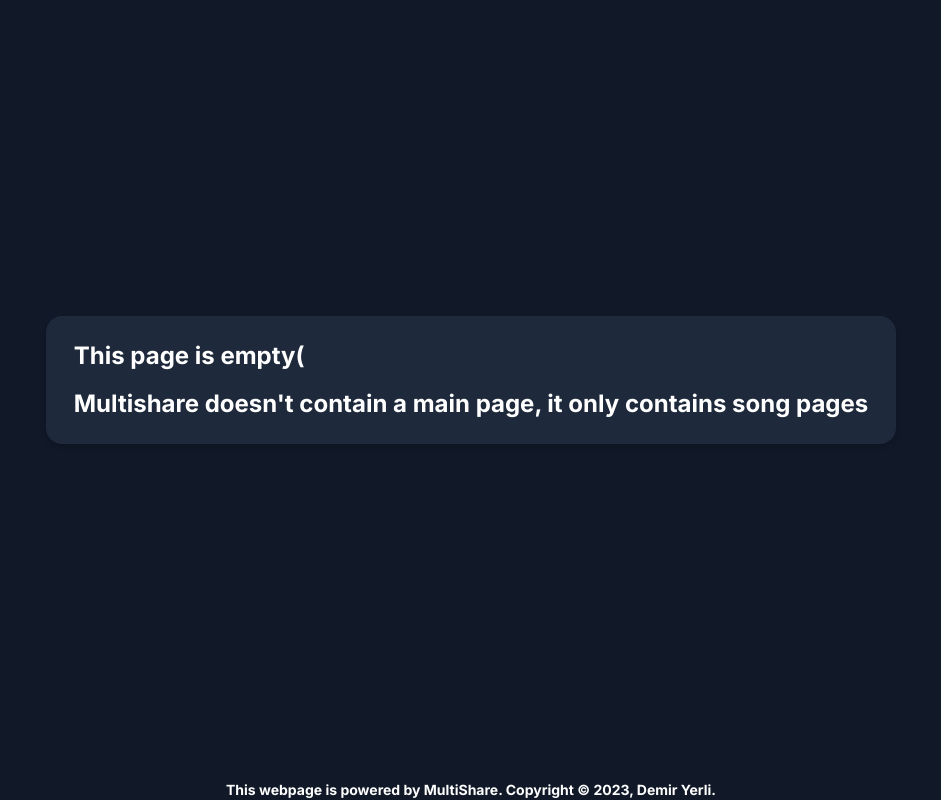
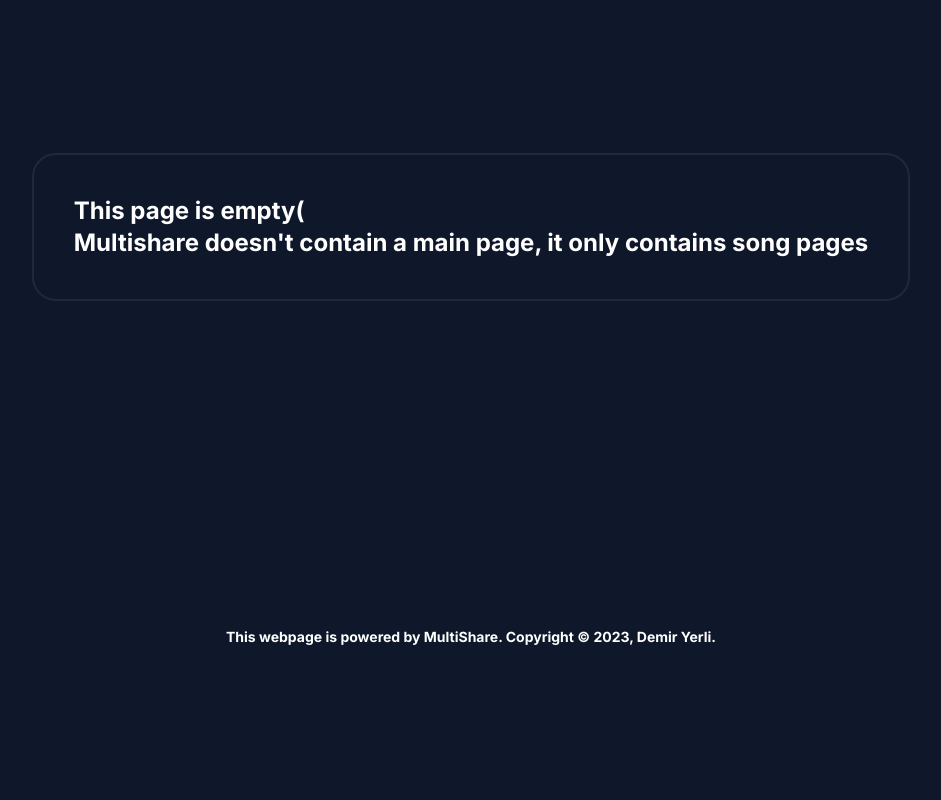
Before and after one commit to mrquantumoff/multishare, a Next.js app: page / in a window 1280 px wide. Shown: the whole page, without its empty margins (169-1110 px from the left). Built offline with nearby package versions, Linux system fonts and the light colour scheme.

Commit message:
bring the mrquantumoff.dev redesign changes to multishare

```diff
--- a/app/[id]/actualPage.tsx
+++ b/app/[id]/actualPage.tsx
@@ -15,7 +15,7 @@
         return <Error></Error>;
     }
     const [openLink, setOpenLink] = useState<() => void>(() => { });
-    const defaultPlatforms = (<div className="links card">
+    const defaultPlatforms = (<div className="links py-8 px-16 card center">
         <Link href={song.spotifyLink ?? "/not-there-yet"}>
             <button onClick={openLink} className="card platform spotify">Spotify</button>
         </Link>
@@ -47,15 +47,15 @@
 
     return (<>
         {/* <div className="center"> */}
-        <div className={`card artwork`}>
+        <div className={`card artwork center`}>
             <Image placeholder="blur" blurDataURL="https://i.scdn.co/image/ab67616d0000b273cad190f1a73c024e5a40dddd" src={
                 song.artworkUrl
             } alt="https://i.scdn.co/image/ab67616d0000b273cad190f1a73c024e5a40dddd" width="400" height="400" />
         </div>
-        <b>
-            <h1 className="text-4xl text text-center">{song.name}</h1>
-            <h2 className="text-2xl text text-center">{song.artist}</h2>
-        </b>
+        <div className="card p-4 my-4 title center">
+            <h1 className="text-4xl text center text-center">{song.name}</h1>
+            <h2 className="text-2xl text center text-center">{song.artist}</h2>
+        </div>
         {platforms}
     </>)
 }
--- a/app/globals.css
+++ b/app/globals.css
@@ -3,35 +3,31 @@
 @tailwind utilities;
 
 .center {
-  @apply flex flex-col items-center justify-center;
+  @apply grid justify-center place-items-center;
 }
 
 html {
-  @apply transition-all ease-linear duration-300 bg-gray-900 text-white;
-}
-
-.text {
-  @apply transition-all ease-in-out duration-500 shadow-none hover:shadow-inner px-5 py-2 rounded-2xl;
-}
-
-.card:hover {
-  @apply shadow-lg shadow-sky-700;
+  @apply transition-all ease-linear duration-300 bg-slate-900 text-white;
 }
 
 .card {
-  @apply m-2 bg-slate-800 shadow-md transition-all px-2 py-4 rounded-2xl ease-linear duration-200;
+  max-width: max-content;
+  overflow: auto;
+  @apply transition-all ease-linear duration-300 border-2 rounded-3xl border-slate-800;
 }
-
 .artwork {
   @apply p-4 mt-10 mb-5;
 }
+.artwork img {
+  @apply rounded-3xl;
+}
 
 .platform {
-  @apply p-4;
+  @apply p-4 mx-2;
 }
 
 .spotify {
-  @apply hover:shadow-green-400;
+  @apply hover:border-green-400 hover:bg-green-400 hover:text-green-200;
 }
 
 .copyright {
@@ -39,13 +35,16 @@
 }
 
 .apple {
-  @apply hover:shadow-rose-400;
+  @apply hover:border-rose-400 hover:bg-rose-400 hover:text-rose-200;
 }
 
 .yt {
-  @apply hover:shadow-red-600;
+  @apply hover:border-red-600 hover:bg-red-600 hover:text-red-400;
 }
 
+.links {
+  @apply flex;
+}
 @media all and (max-width: 720px) {
   .platform {
     @apply text-base p-2 mx-1.5;
@@ -59,7 +58,8 @@
   .platform {
     @apply text-sm p-2 py-2 mx-1;
   }
-  .links {
+  .links,
+  .title {
     @apply py-2 px-10;
   }
 }
@@ -68,7 +68,8 @@
   .platform {
     @apply text-sm p-1.5 mx-1;
   }
-  .links {
+  .links,
+  .title {
     @apply py-3 px-10;
   }
 }
--- a/app/page.tsx
+++ b/app/page.tsx
@@ -1,7 +1,7 @@
 export default function Home() {
   return (
-    <div className="center h-screen">
-      <div className="text-2xl card">
+    <div className="center ">
+      <div className="text-2xl card p-10">
         <h1 className="text">This page is empty(</h1>
         <h1 className="text">Multishare doesn&apos;t contain a main page, it only contains song pages</h1>
       </div>
--- a/pages/api/getSong.ts
+++ b/pages/api/getSong.ts
@@ -25,7 +25,7 @@
 
     try {
         const returnValue: ISong | null = await getSong(songId)!;
-        if (returnValue!=null) {
+        if (returnValue!==null) {
           return res.status(200).json(returnValue);
         }
         else {
```
Also changed, not shown: package.json (+6 -6 lines), 1 other file (tests, documents, lock files or other folders).
